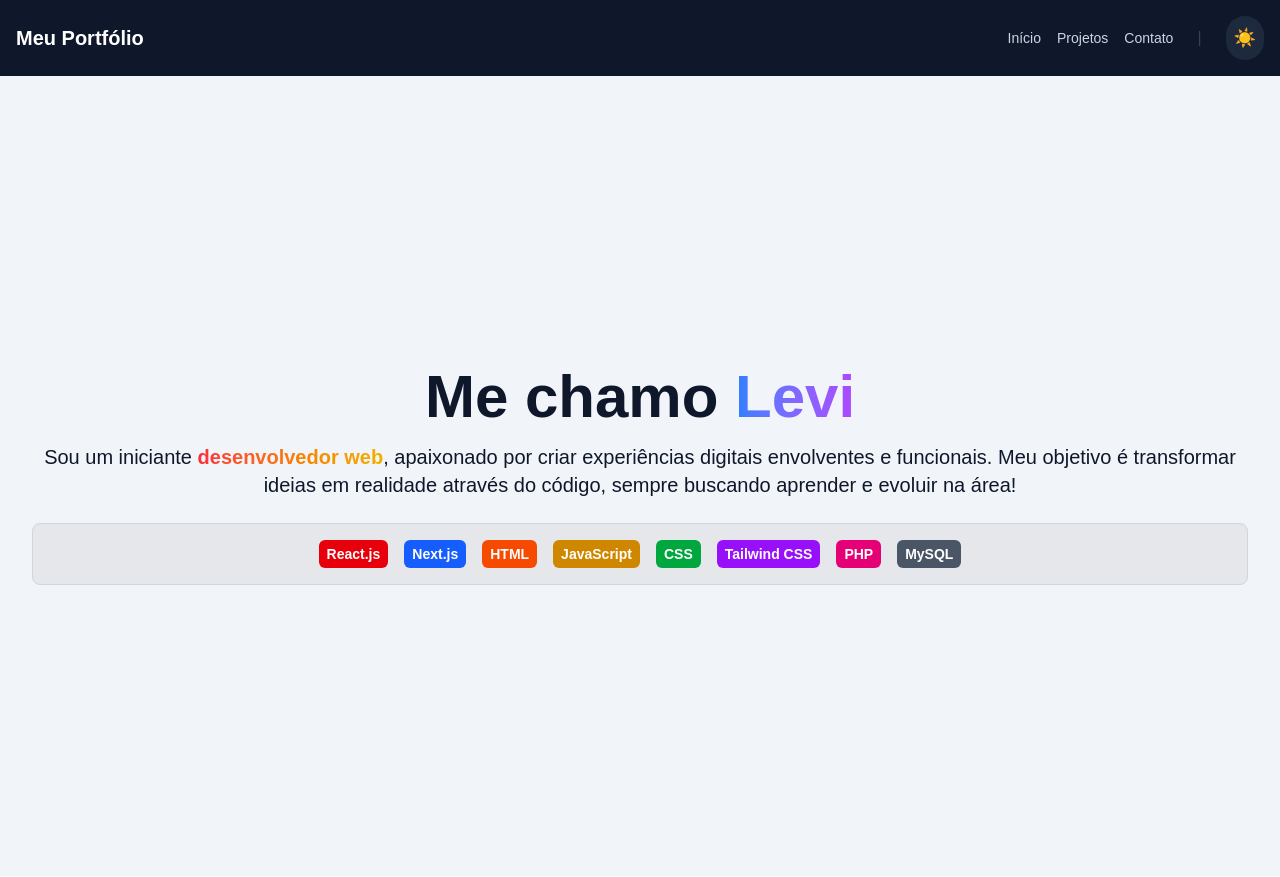
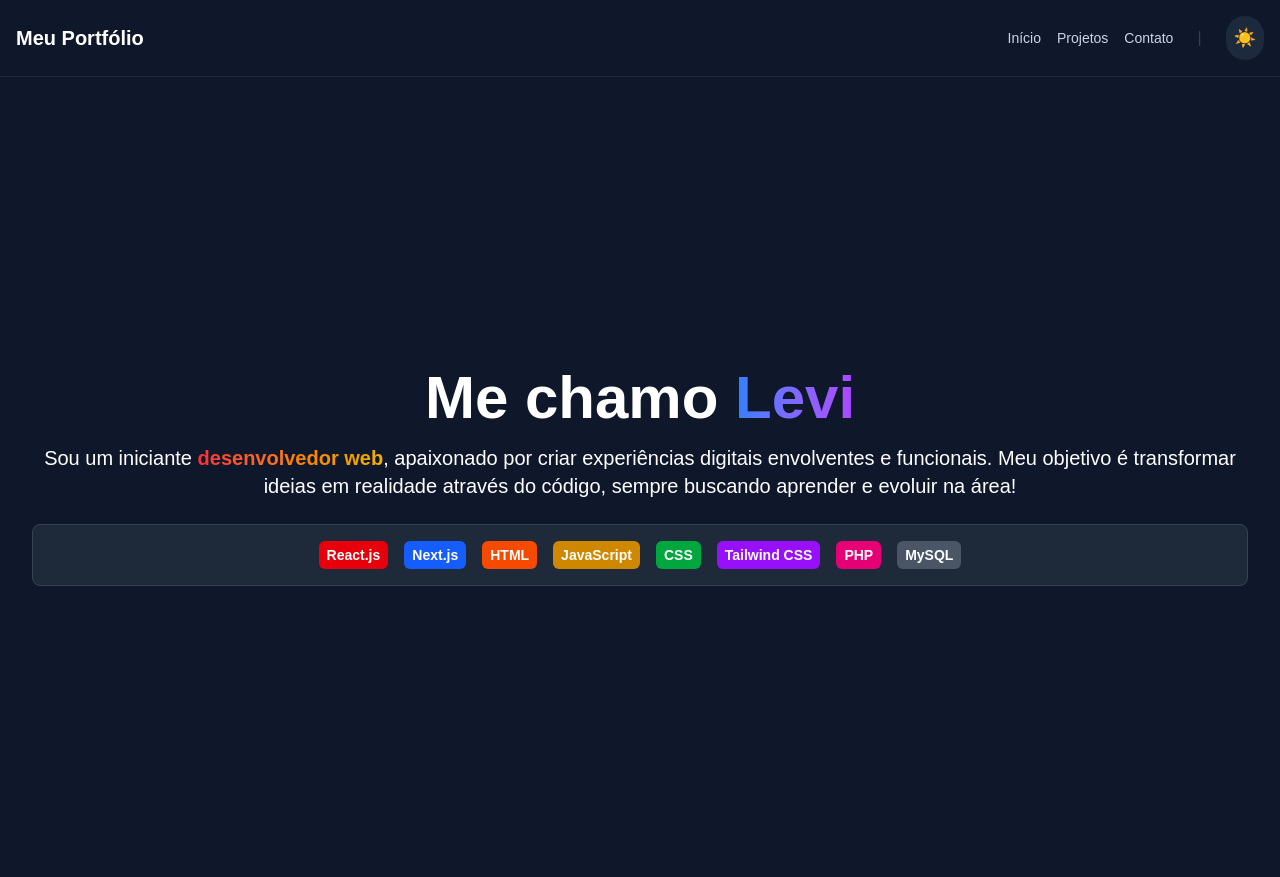
Before and after one commit to LevizBlessedpo/portifolio-nextjs, a Next.js app: page / in a window 1280 px wide. Built offline with nearby package versions, Linux system fonts and the light colour scheme.

Commit message:
Recebimento de váriaveis darkmode e lightmode dentro no Navbar e Hero

```diff
--- a/src/app/components/Hero.jsx
+++ b/src/app/components/Hero.jsx
@@ -1,58 +1,67 @@
-export default function Hero() {
+export default function Hero({ darkMode }) {
     return (
-        <section id="inicio" className="min-h-screen flex flex-col justify-center items-center text-center bg-slate-100 dark:bg-slate-900 text-slate-900 dark:text-white transition-colors duration-300 p-8">
+        <section
+            id="inicio"
+            className={`min-h-screen flex flex-col justify-center items-center text-center transition-colors duration-300 p-8 ${
+                darkMode ? 'bg-slate-900 text-white' : 'bg-slate-100 text-slate-900'
+            }`}
+        >
             <span>
                 <h1 className="text-4xl md:text-6xl font-bold mb-4">
                     Me chamo {''}
-                    <span className="bg-gradient-to-r from-blue-500 to-purple-500 text-transparent bg-clip-text">Levi</span>
+                    <span className="bg-gradient-to-r from-blue-500 to-purple-500 text-transparent bg-clip-text">
+                        Levi
+                    </span>
                 </h1>
                 <p className="text-lg md:text-xl mb-6">
                     Sou um iniciante {''}
-                    <span className="bg-gradient-to-r from-red-500
-                    to-yellow-500 text-transparent bg-clip-text
-                    font-semibold">
+                    <span className="bg-gradient-to-r from-red-500 to-yellow-500 text-transparent bg-clip-text font-semibold">
                         desenvolvedor web
                     </span>,
                     apaixonado por criar experiências digitais envolventes e funcionais. Meu objetivo é transformar ideias em realidade através do código, sempre buscando aprender e evoluir na área!
                 </p>
 
                 {/* Tecnologias que utilizo */}
-                <div className="bg-gray-200 border border-gray-300 dark:bg-gray-800 dark:border-gray-700 rounded-lg p-4">
-                    <nav className="flex gap-4 justify-center">
-                        <span className="bg-red-600 text-white px-2 py-1 rounded-md text-sm font-semibold ">
+                <div className={`border rounded-lg p-4 transition-colors duration-300 ${
+                    darkMode
+                        ? 'bg-gray-800 border-gray-700'
+                        : 'bg-gray-200 border-gray-300'
+                }`}>
+                    <nav className="flex gap-4 justify-center flex-wrap">
+                        <span className="bg-red-600 text-white px-2 py-1 rounded-md text-sm font-semibold">
                             React.js
                         </span>
 
-                        <span className="bg-blue-600 text-white px-2 py-1 rounded-md text-sm font-semibold ">
+                        <span className="bg-blue-600 text-white px-2 py-1 rounded-md text-sm font-semibold">
                             Next.js
                         </span>
 
-                        <span className="bg-orange-600 text-white px-2 py-1 rounded-md text-sm font-semibold ">
+                        <span className="bg-orange-600 text-white px-2 py-1 rounded-md text-sm font-semibold">
                             HTML
                         </span>
 
-                        <span className="bg-yellow-600 text-white px-2 py-1 rounded-md text-sm font-semibold ">
+                        <span className="bg-yellow-600 text-white px-2 py-1 rounded-md text-sm font-semibold">
                             JavaScript
                         </span>
 
-                        <span className="bg-green-600 text-white px-2 py-1 rounded-md text-sm font-semibold ">
+                        <span className="bg-green-600 text-white px-2 py-1 rounded-md text-sm font-semibold">
                             CSS
                         </span>
 
-                        <span className="bg-purple-600 text-white px-2 py-1 rounded-md text-sm font-semibold ">
+                        <span className="bg-purple-600 text-white px-2 py-1 rounded-md text-sm font-semibold">
                             Tailwind CSS
                         </span>
 
-                        <span className="bg-pink-600 text-white px-2 py-1 rounded-md text-sm font-semibold ">
+                        <span className="bg-pink-600 text-white px-2 py-1 rounded-md text-sm font-semibold">
                             PHP
                         </span>
 
-                        <span className="bg-gray-600 text-white px-2 py-1 rounded-md text-sm font-semibold ">
+                        <span className="bg-gray-600 text-white px-2 py-1 rounded-md text-sm font-semibold">
                             MySQL
                         </span>
                     </nav>
                 </div>
             </span>
         </section>
-    )
+    );
 }
--- a/src/app/components/Navbar.jsx
+++ b/src/app/components/Navbar.jsx
@@ -1,37 +1,22 @@
 'use client';
-import { useState } from 'react';
 
-export default function Navbar() {
-  // Estado para controlar o tema
-  const [darkMode, setDarkMode] = useState(true);
-
-  // Função para alternar o estado do tema
-  const toggleTheme = () => {
-    setDarkMode(!darkMode);
-  };
-
+export default function Navbar({ darkMode, toggleTheme }) {
   return (
     <nav className={`p-4 flex justify-between items-center transition-colors duration-300 ${
-      darkMode ? 'bg-slate-900 text-white' : 'bg-slate-100 text-slate-900 border-b border-slate-200'
+      darkMode ? 'bg-slate-900 border-b border-slate-800 text-white' : 'bg-slate-50 border-b border-slate-200 text-slate-900'
     }`}>
 
-      {/* Marca do meu Portifólio*/}
       <h1 className="text-xl font-bold">Meu Portfólio</h1>
 
-      {/* Container com Links e Botão */}
       <div className="flex items-center gap-6">
-
-        {/* Lista de Links */}
         <ul className={`flex gap-4 text-sm ${darkMode ? 'text-slate-300' : 'text-slate-600'}`}>
           <li><a href="#inicio" className="hover:text-blue-500 transition-colors">Início</a></li>
           <li><a href="#projetos" className="hover:text-blue-500 transition-colors">Projetos</a></li>
           <li><a href="#contato" className="hover:text-blue-500 transition-colors">Contato</a></li>
         </ul>
 
-        {/* Divisória visual discreta */}
         <span className={darkMode ? 'text-slate-700' : 'text-slate-300'}>|</span>
 
-        {/* Botão de Alternar Tema (Ícone de Sol/Lua) */}
         <button
           onClick={toggleTheme}
           className={`p-2 rounded-full text-lg transition-transform hover:scale-110 ${
@@ -41,9 +26,7 @@ export default function Navbar() {
         >
           {darkMode ? '☀️' : '🌙'}
         </button>
-
       </div>
-
     </nav>
   );
 }
```
